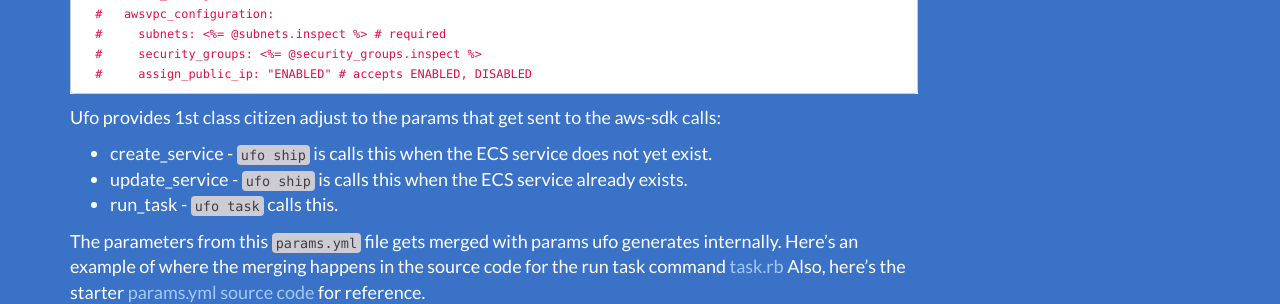
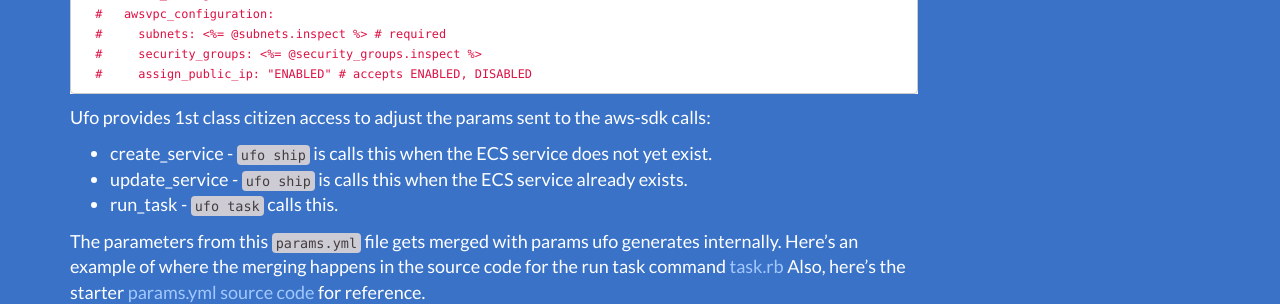
Before and after one commit to boltops-tools/ufo, a Jekyll site: the page built from docs/_docs/params.md, in a window 1280 px wide and 900 px high, scrolled down 1019 px. Shown: the part 154-458 px from the top of the window. Built offline with Jekyll 4.4.1, drawn with Linux system fonts in a browser that asks for light colours.

Commit message:
Update params.md

````diff
--- a/docs/_docs/params.md
+++ b/docs/_docs/params.md
@@ -56,7 +56,7 @@ run_task:
   #     assign_public_ip: "ENABLED" # accepts ENABLED, DISABLED
 ```
 
-Ufo provides 1st class citizen adjust to the params that get sent to the aws-sdk calls:
+Ufo provides 1st class citizen access to adjust the params sent to the aws-sdk calls:
 
 * create_service - `ufo ship` is calls this when the ECS service does not yet exist.
 * update_service - `ufo ship` is calls this when the ECS service already exists.
````
